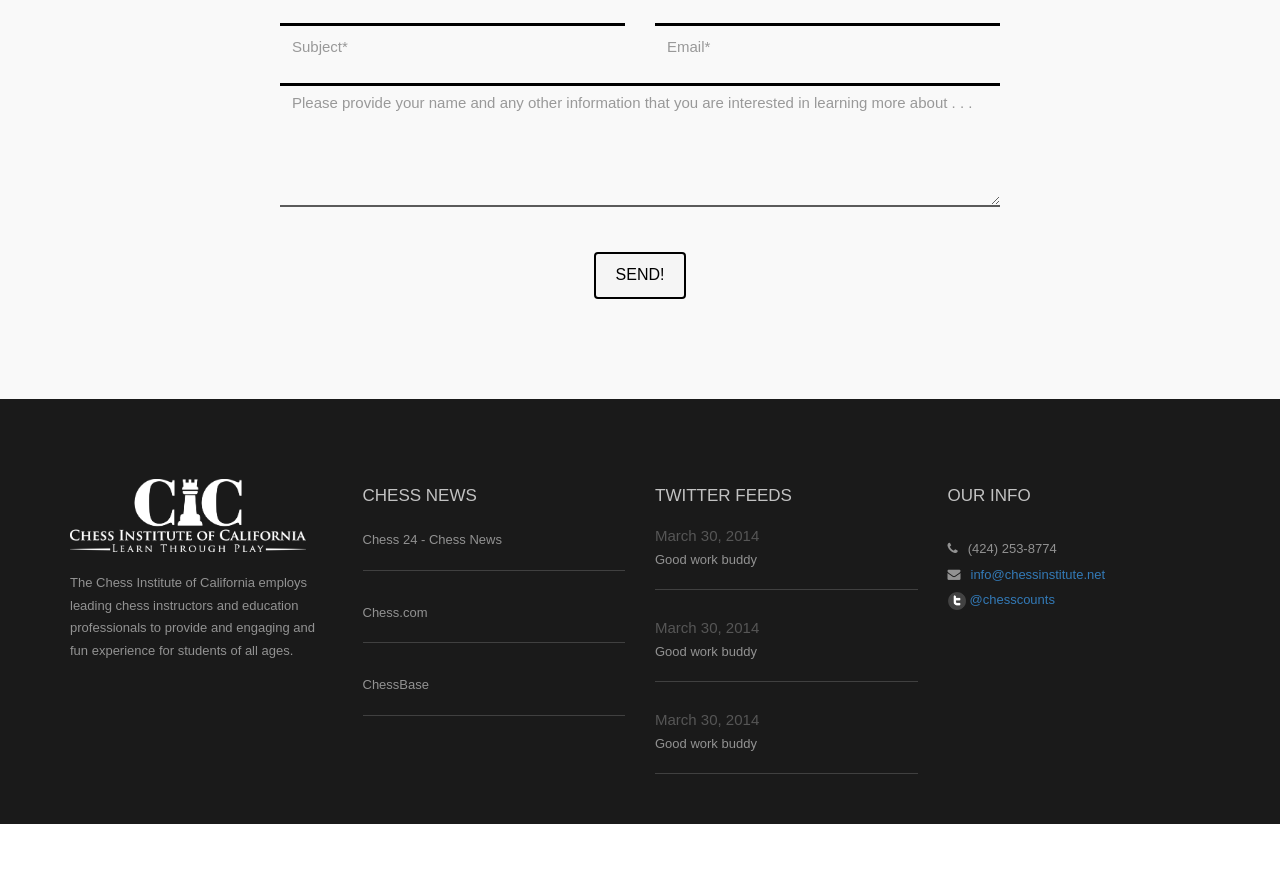
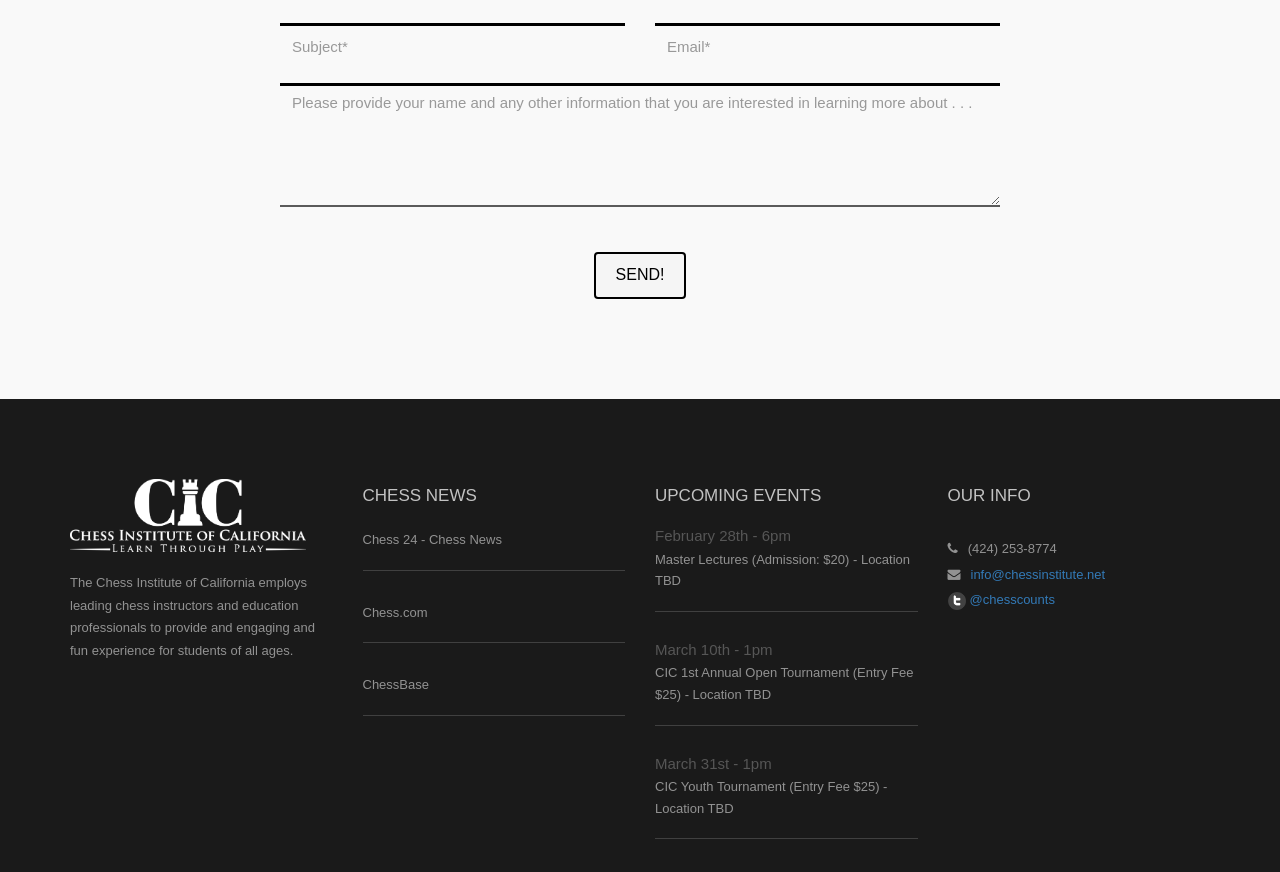
Before and after one commit to mowcom/Grachev, a plain HTML site: page index.html in a window 1280 px wide. Shown: the part 5714-6586 px from the top of the page. Before the commit the page ends 6538 px from the top, so only its background shows below. Drawn offline with Linux system fonts and the light colour scheme.

Commit message:
Update index.html
updated "twitter feed" to "upcoming events

```diff
--- a/index.html
+++ b/index.html
@@ -588,26 +588,27 @@
 
                 <div class="col-md-3 col-sm-6 col-xs-12">
                     <div class="footer-mid-content">
-                        <h4>Twitter Feeds</h4>
+                        <h4>Upcoming Events</h4>
 
                         <div class="post">
 							<div class="post-item">
-								<h6>March 30, 2014</h6>
-								<a href="#">Good work buddy</a>
+								<h6>February 28th - 6pm</h6>
+								<a href="#">Master Lectures (Admission: $20) - Location TBD
+</a>
 							</div>
                         </div>
 
                         <div class="post">
 							<div class="post-item">
-								<h6>March 30, 2014</h6>
-								<a href="#">Good work buddy</a>
+								<h6>March 10th - 1pm</h6>
+								<a href="#">CIC 1st Annual Open Tournament (Entry Fee $25) - Location TBD</a>
 							</div>
                         </div>
 
                         <div class="post">
 							<div class="post-item">
-								<h6>March 30, 2014</h6>
-								<a href="#">Good work buddy</a>
+								<h6>March 31st - 1pm</h6>
+								<a href="#">CIC Youth Tournament (Entry Fee $25) - Location TBD</a>
 							</div>
                         </div>
 
```
